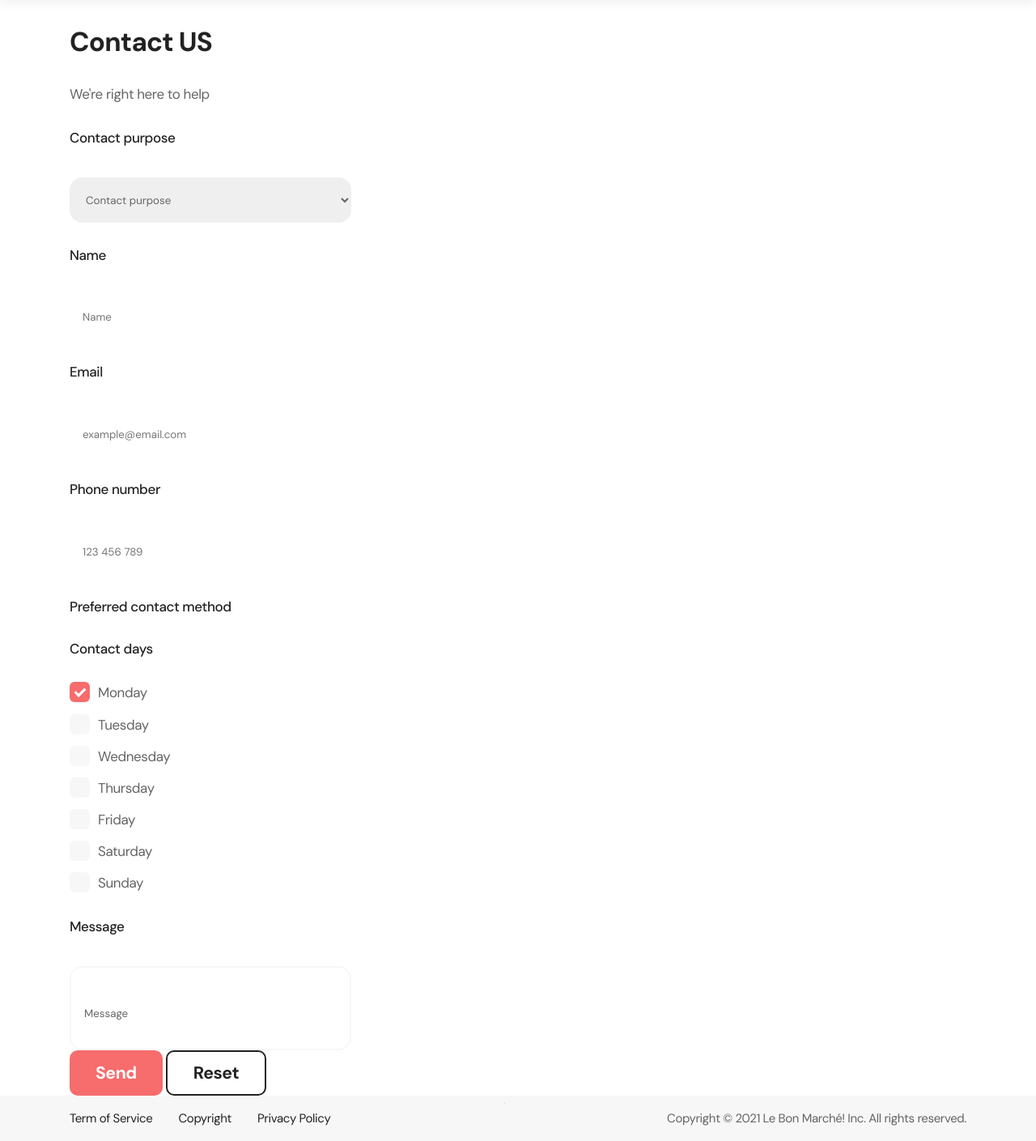
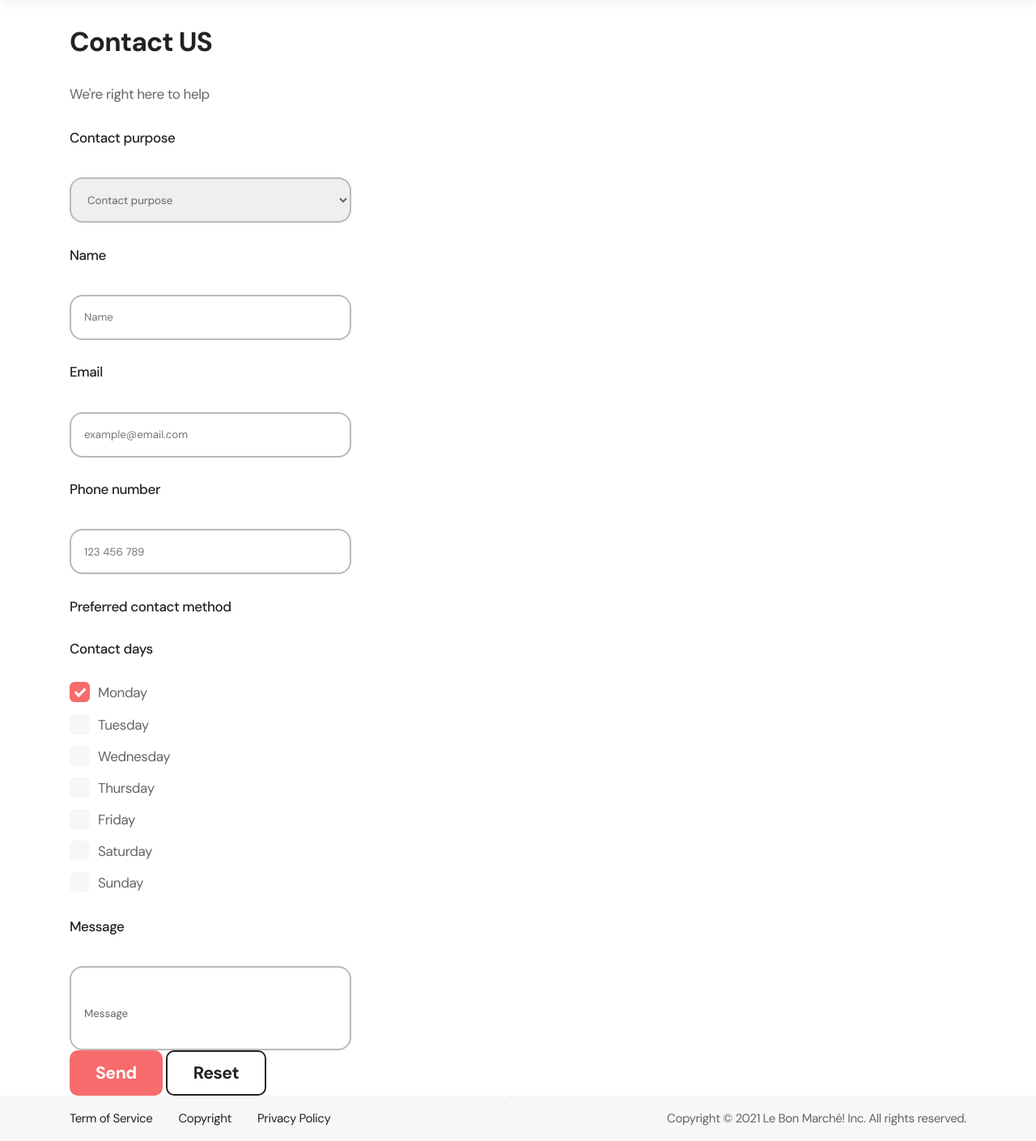
Before and after one commit to alohaquando/WebProg-HTML-and-CSS, a PHP site: page /5.1.6-Contact.html in a window 1280 px wide. Shown: the part 72-1481 px from the top of the page at 81% size. Run offline with PHP 8.4, Linux system fonts and the light colour scheme; some libraries are stand-ins or nearby versions.

Commit message:
update input css

```diff
--- a/Pages/CSS/input.css
+++ b/Pages/CSS/input.css
@@ -6,7 +6,7 @@ input{
   margin: 8px 0 0;
   padding: 16px 18px 16px 16px;
   border-radius: 16px;
-  border: solid 2px var(--grey);
+  border: solid 2px var(--gray);
 }
 input:focus{
   width: 348px;
@@ -49,10 +49,11 @@ select{
   width: 348px;
   height: 56px;
   margin: 8px 0 0;
-  padding: 16px 21px 16px 16px;
+  padding: 16px 25px 16px 16px;
   border-radius: 16px;
-  border: solid 2px var(--grey);
+  border: solid 2px var(--gray);
   outline: none;
+
 }
 .oval{
   width: 120px;
@@ -141,7 +142,7 @@ select{
   margin: 8px 0 0;
   padding: 16px 6px 4px 16px;
   border-radius: 16px;
-  border: solid 2px var(--light-gray);
+  border: solid 2px var(--gray);
 }
 .reset{
   width: 125px;
@@ -195,7 +196,6 @@ secondary-button {
           padding-top: 16px;
           padding-right: 29px;
         }
-
   div.right {
     width: 0%;
     float: right;
@@ -209,7 +209,7 @@ secondary-button {
     margin: 8px 0 0;
     padding: 16px 18px 16px 16px;
     border-radius: 16px;
-    border: solid 2px var(--light-gray);
+    border: solid 2px var(--gray);
   }
   input:focus{
     width: 348px;
```
